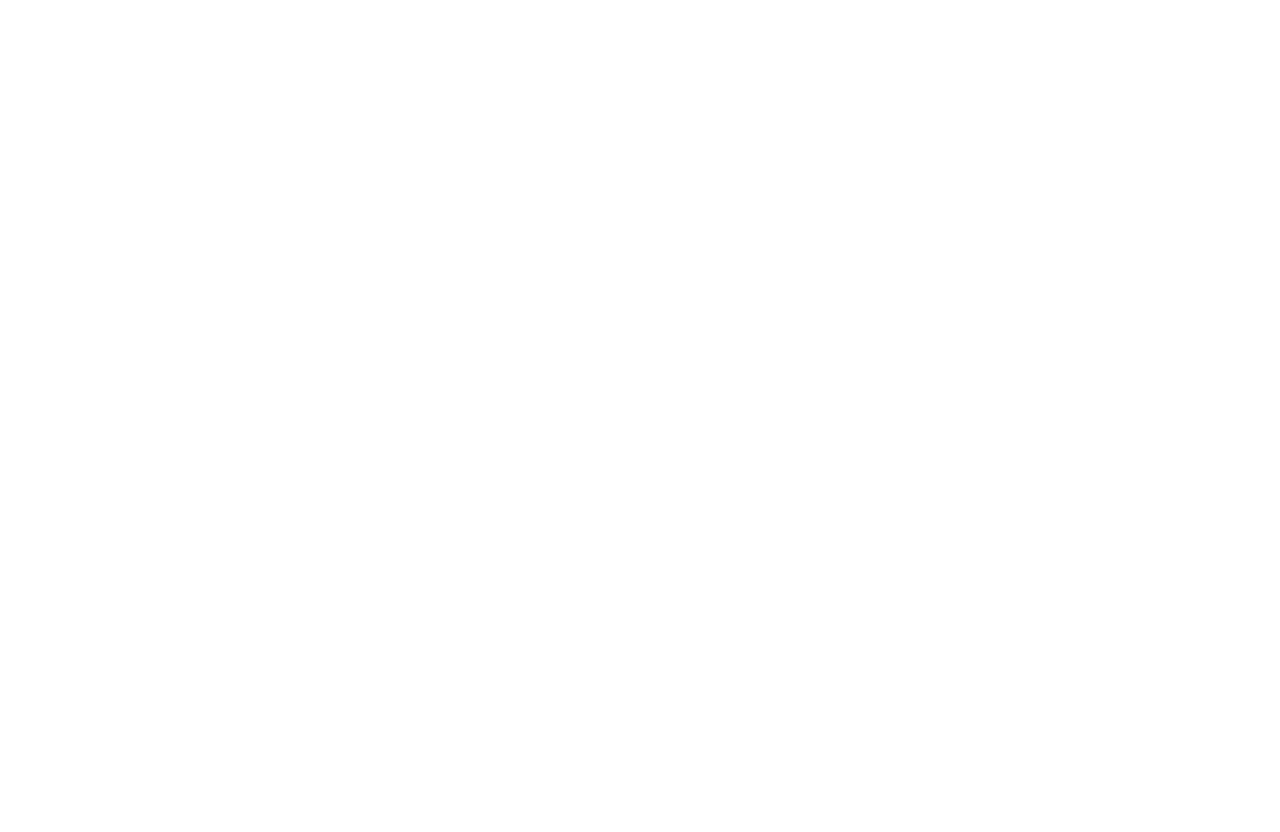
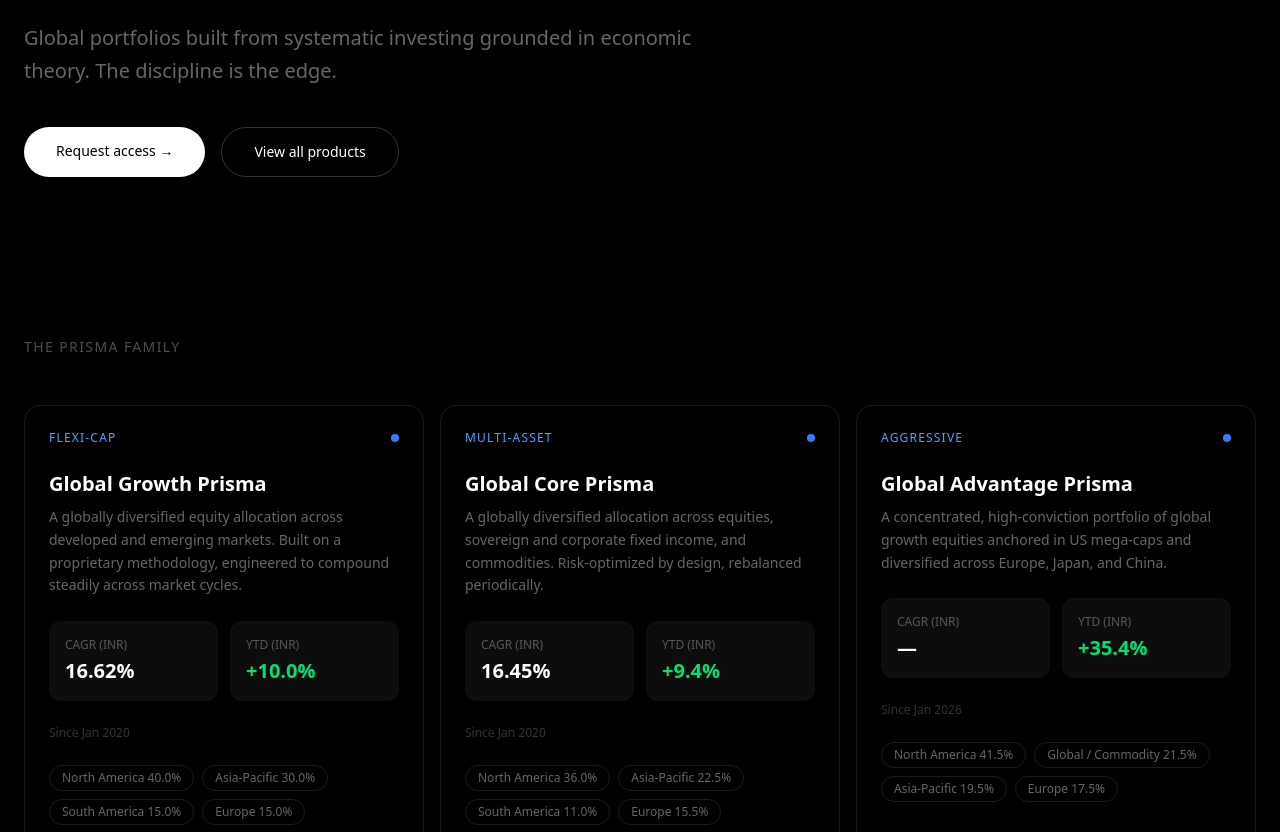
Before and after one commit to princeyadav14/spring-street, a Next.js app: page /products in a window 1280 px wide. Before the commit this address had no page. Shown: the part 468-1300 px from the top of the page. Before the commit the page ends 800 px from the top, so only its background shows below. Built offline with nearby package versions, Linux system fonts and the light colour scheme.

Commit message:
Add Products page

```diff
--- /dev/null
+++ b/app/products/page.tsx
@@ -0,0 +1,149 @@
+import Navbar from '../components/Navbar'
+import Footer from '../components/Footer'
+import Link from 'next/link'
+
+const products = [
+  {
+    tag: 'FLEXI-CAP',
+    name: 'Global Growth Prisma',
+    description: 'A globally diversified equity allocation across developed and emerging markets. Built on a proprietary methodology, engineered to compound steadily across market cycles.',
+    cagr: '16.62%',
+    ytd: '+10.0%',
+    since: 'Since Jan 2020',
+    slug: 'global-growth-prisma',
+    allocation: [
+      { region: 'North America', percent: '40.0%' },
+      { region: 'Asia-Pacific', percent: '30.0%' },
+      { region: 'South America', percent: '15.0%' },
+      { region: 'Europe', percent: '15.0%' },
+    ],
+  },
+  {
+    tag: 'MULTI-ASSET',
+    name: 'Global Core Prisma',
+    description: 'A globally diversified allocation across equities, sovereign and corporate fixed income, and commodities. Risk-optimized by design, rebalanced periodically.',
+    cagr: '16.45%',
+    ytd: '+9.4%',
+    since: 'Since Jan 2020',
+    slug: 'global-core-prisma',
+    allocation: [
+      { region: 'North America', percent: '36.0%' },
+      { region: 'Asia-Pacific', percent: '22.5%' },
+      { region: 'South America', percent: '11.0%' },
+      { region: 'Europe', percent: '15.5%' },
+    ],
+  },
+  {
+    tag: 'AGGRESSIVE',
+    name: 'Global Advantage Prisma',
+    description: 'A concentrated, high-conviction portfolio of global growth equities anchored in US mega-caps and diversified across Europe, Japan, and China.',
+    cagr: '—',
+    ytd: '+35.4%',
+    since: 'Since Jan 2026',
+    slug: 'global-advantage-prisma',
+    allocation: [
+      { region: 'North America', percent: '41.5%' },
+      { region: 'Global / Commodity', percent: '21.5%' },
+      { region: 'Asia-Pacific', percent: '19.5%' },
+      { region: 'Europe', percent: '17.5%' },
+    ],
+  },
+]
+
+const steps = [
+  { number: '01', title: 'Top-up wallet', description: 'Fund a USD wallet via your Indian bank under LRS.' },
+  { number: '02', title: 'Pick a Prisma', description: 'Choose by risk appetite and time horizon. Switch anytime.' },
+  { number: '03', title: 'Auto-allocate', description: 'Spring Street buys the underlying ETFs at target weights.' },
+  { number: '04', title: 'Annual rebalance', description: 'We optimise the basket once a year — you don\'t lift a finger.' },
+]
+
+export default function ProductsPage() {
+  return (
+    <main className="bg-black min-h-screen">
+      <Navbar />
+
+      {/* Hero */}
+      <section className="pt-40 pb-20 px-6 max-w-7xl mx-auto">
+        <p className="text-white/30 text-sm uppercase tracking-widest mb-4">Products</p>
+        <h1 className="text-5xl md:text-7xl font-bold text-white max-w-3xl leading-tight mb-6">
+          Prisma: Global investing,{' '}
+          <span className="text-transparent bg-clip-text bg-gradient-to-r from-blue-400 to-blue-600">
+            treated as a scientific problem.
+          </span>
+        </h1>
+        <p className="text-white/40 text-xl max-w-2xl leading-relaxed mb-10">
+          Global portfolios built from systematic investing grounded in economic theory. The discipline is the edge.
+        </p>
+        <div className="flex gap-4">
+          <Link href="/contact" className="bg-white text-black font-medium px-8 py-3.5 rounded-full hover:bg-white/90 transition-colors text-sm">
+            Request access →
+          </Link>
+          <Link href="#products" className="border border-white/20 text-white font-medium px-8 py-3.5 rounded-full hover:bg-white/5 transition-colors text-sm">
+            View all products
+          </Link>
+        </div>
+      </section>
+
+      {/* Products */}
+      <section id="products" className="py-20 px-6 max-w-7xl mx-auto">
+        <p className="text-white/30 text-sm uppercase tracking-widest mb-12">The Prisma Family</p>
+        <div className="grid grid-cols-1 md:grid-cols-3 gap-4">
+          {products.map((product, i) => (
+            <div key={i} className="border border-white/10 rounded-2xl p-6 hover:border-white/20 transition-all duration-300 flex flex-col gap-6">
+              <div className="flex items-center justify-between">
+                <span className="text-blue-400 text-xs font-medium tracking-widest">{product.tag}</span>
+                <span className="w-2 h-2 rounded-full bg-blue-500" />
+              </div>
+              <div>
+                <h3 className="text-white font-semibold text-xl mb-2">{product.name}</h3>
+                <p className="text-white/40 text-sm leading-relaxed">{product.description}</p>
+              </div>
+              <div className="grid grid-cols-2 gap-3">
+                <div className="bg-white/5 rounded-xl p-4">
+                  <div className="text-white/30 text-xs mb-1">CAGR (INR)</div>
+                  <div className="text-white font-semibold text-xl">{product.cagr}</div>
+                </div>
+                <div className="bg-white/5 rounded-xl p-4">
+                  <div className="text-white/30 text-xs mb-1">YTD (INR)</div>
+                  <div className="text-green-400 font-semibold text-xl">{product.ytd}</div>
+                </div>
+              </div>
+              <div className="text-white/20 text-xs">{product.since}</div>
+              <div className="flex flex-wrap gap-2">
+                {product.allocation.map((a, j) => (
+                  <span key={j} className="text-xs text-white/40 border border-white/10 rounded-full px-3 py-1">
+                    {a.region} {a.percent}
+                  </span>
+                ))}
+              </div>
+              <div className="flex gap-3 mt-auto">
+                <button className="flex-1 bg-white text-black text-sm font-medium py-2.5 rounded-full hover:bg-white/90 transition-colors">
+                  Invest now
+                </button>
+                <Link href={`/products/prisma/${product.slug}`} className="flex-1 border border-white/10 text-white text-sm font-medium py-2.5 rounded-full hover:bg-white/5 transition-colors text-center">
+                  Explore
+                </Link>
+              </div>
+            </div>
+          ))}
+        </div>
+      </section>
+
+      {/* How it works */}
+      <section className="py-20 px-6 max-w-7xl mx-auto border-t border-white/5">
+        <p className="text-white/30 text-sm uppercase tracking-widest mb-12">How it works</p>
+        <div className="grid grid-cols-1 md:grid-cols-4 gap-px bg-white/5">
+          {steps.map((step, i) => (
+            <div key={i} className="bg-black p-8">
+              <div className="text-white/20 text-sm font-mono mb-4">{step.number}</div>
+              <div className="text-white font-semibold text-lg mb-2">{step.title}</div>
+              <div className="text-white/40 text-sm leading-relaxed">{step.description}</div>
+            </div>
+          ))}
+        </div>
+      </section>
+
+      <Footer />
+    </main>
+  )
+}
```
